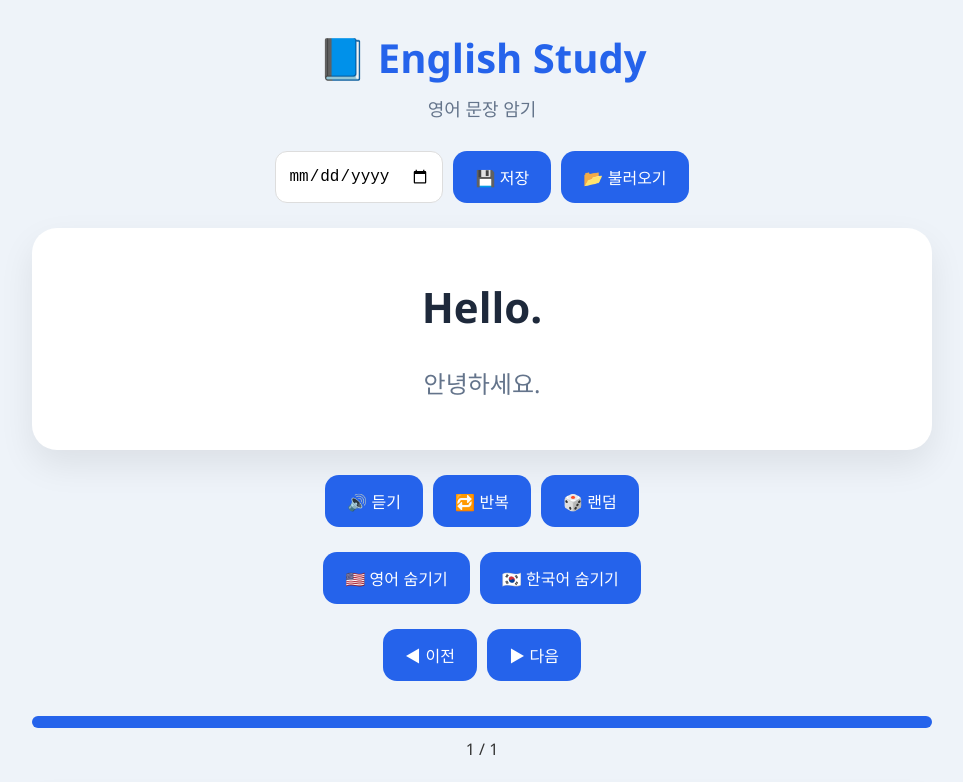
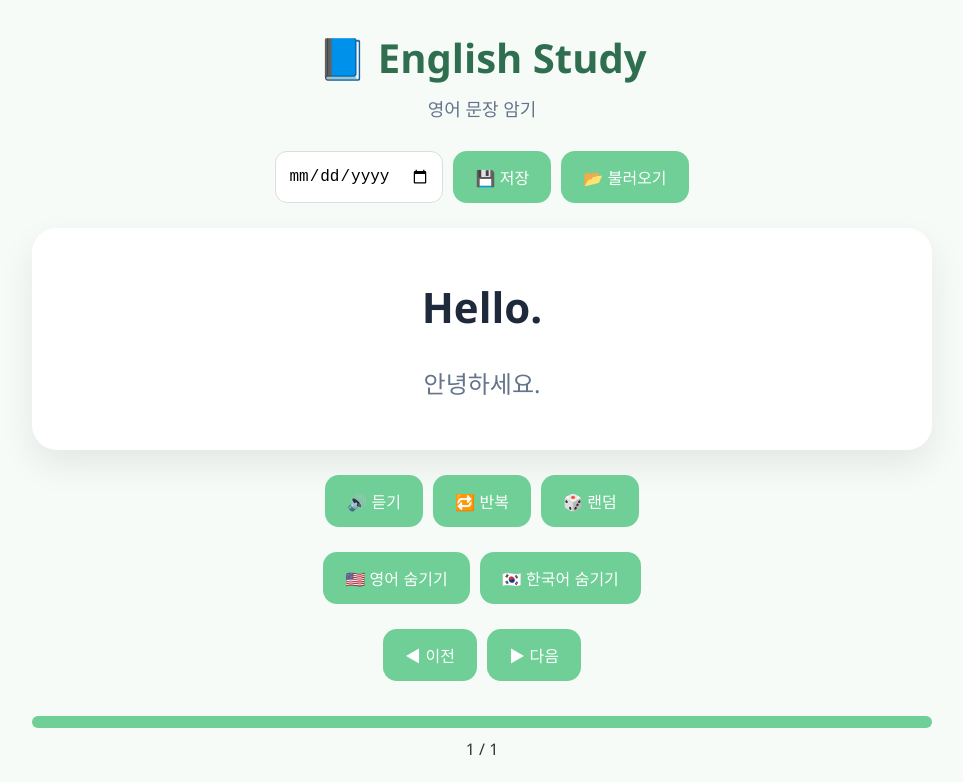
Before and after one commit to dahaeson/EnglishStudy, a plain HTML site: page index.html in a window 1280 px wide. Shown: the top 782 px of the page, without its empty margins (158-1121 px from the left). Drawn offline with Linux system fonts and the light colour scheme.

Commit message:
Update style.css

```diff
--- a/style.css
+++ b/style.css
@@ -8,7 +8,7 @@
 
 body{
 
-    background:#eef3f9;
+    background:#F6FBF8;
 
     font-family:
     "Segoe UI",
@@ -45,7 +45,7 @@ header h1{
 
     font-size:40px;
 
-    color:#2563eb;
+    color:#2F6F4F;
 
     margin-bottom:10px;
 
@@ -149,7 +149,7 @@ header p{
 
 button{
 
-    background:#2563eb;
+    background:#6FCF97;
 
     color:white;
 
@@ -173,7 +173,7 @@ button:hover{
 
     transform:translateY(-2px);
 
-    background:#1d4ed8;
+    background:#58B884;
 
 }
 
@@ -191,7 +191,7 @@ button:hover{
 
     height:12px;
 
-    background:#dbeafe;
+   background:#DFF5E8;
 
     border-radius:30px;
 
@@ -205,7 +205,7 @@ button:hover{
 
     height:100%;
 
-    background:#2563eb;
+    background:#6FCF97;
 
 }
 
```
